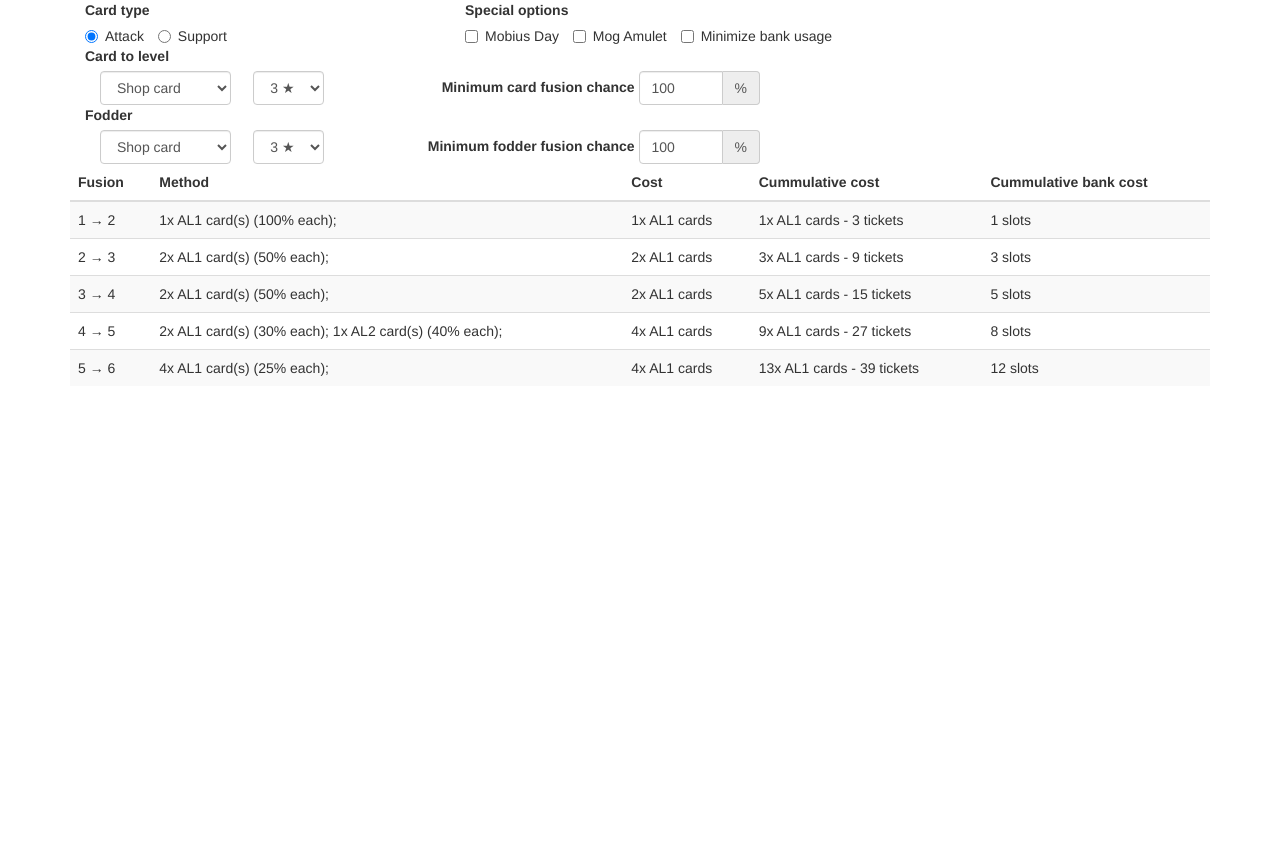
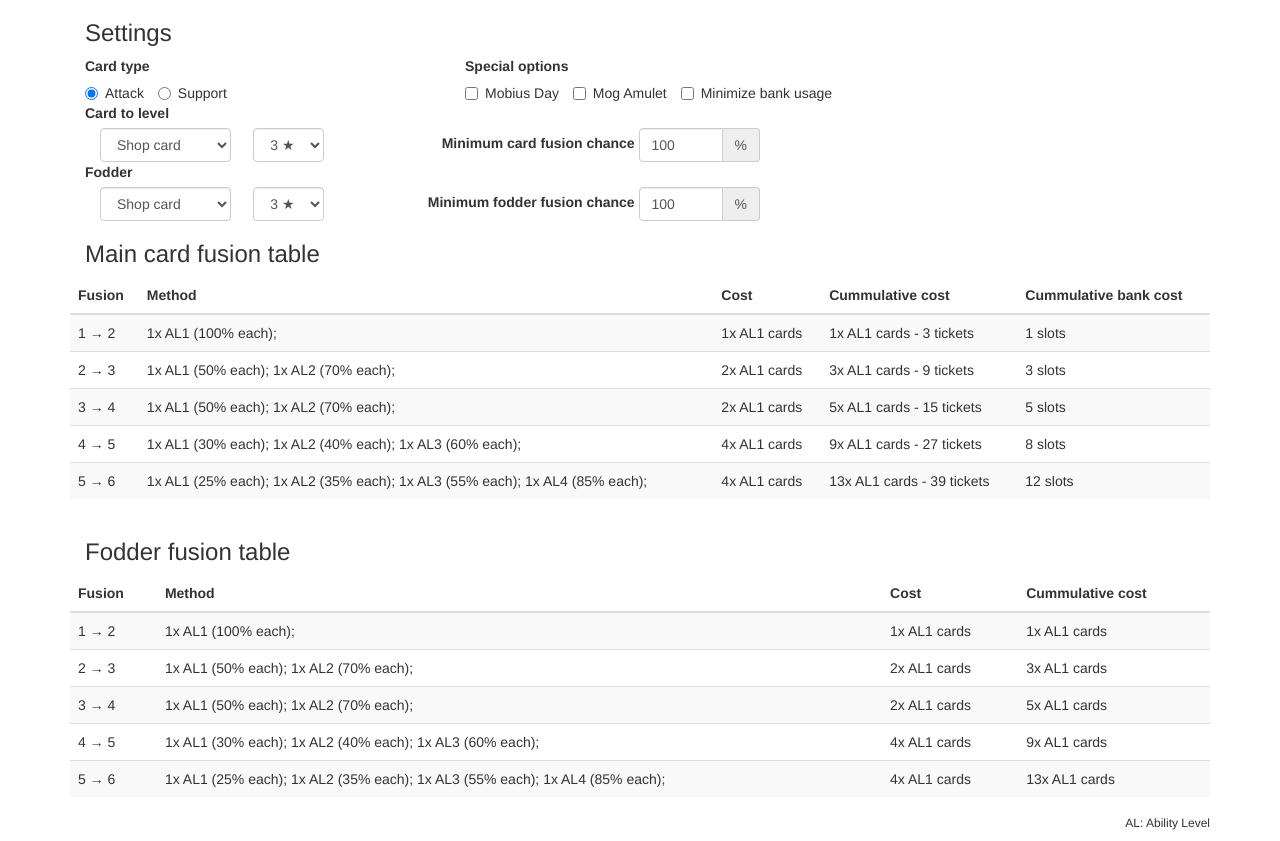
Before and after one commit to Zekareisoujin/MFFFusionCalc, a website: page index.html in a window 1280 px wide. Before the commit the page ends 800 px from the top, so only its background shows below. Drawn offline with nearby package versions, Linux system fonts and the light colour scheme.

Commit message:
Added fusion table

```diff
--- a/index.html
+++ b/index.html
@@ -15,6 +15,7 @@
 <body>
     <div class='container'>
         <div>
+            <h3 class='col-md-12'>Settings</h3>
             <form>
                 <div class='col-md-4'>
                     <label>Card type</label><br>
@@ -98,8 +99,9 @@
         <!--<div>
             <button class='btn btn-primary' id='calculate'>Calculate</button>
         </div>-->
-        <div id='result-here'>
-            <table class='table table-striped'>
+        <div>
+            <h3 class='col-md-12'>Main card fusion table</h3>
+            <table id='card-fusion-table' class='table table-striped'>
                 <thead>
                     <th>Fusion</th>
                     <th>Method</th>
@@ -110,7 +112,21 @@
                 <tbody>
                 </tbody>
             </table>
+
+            <h3 class='col-md-12'>Fodder fusion table</h3>
+            <table id='fodder-fusion-table' class='table table-striped'>
+                <thead>
+                    <th>Fusion</th>
+                    <th>Method</th>
+                    <th>Cost</th>
+                    <th>Cummulative cost</th>
+                </thead>
+                <tbody>
+                </tbody>
+            </table>
         </div>
+
+        <h6 class='text-right'>AL: Ability Level</h6>
     </div>
 
     <script src="js/calc.js?dev=' + Math.floor(Math.random() * 100"></script>
--- a/js/calc.js
+++ b/js/calc.js
@@ -153,7 +153,7 @@ FusionTable = {
 
 var Calc = function (crossRateTable, fodderRateTable) {
 
-    var fodderCost, cardCost;
+    var fodderCost, fodderFusionTable, cardFusionTable;
 
     // cbf with knapsack, gonna just go with greedy approach
     var fillSlot = function (targetLevel, slot, rate, rateTable, notGreedy) {
@@ -186,8 +186,10 @@ var Calc = function (crossRateTable, fodderRateTable) {
 
     var prepFodder = function (maxLvl, minimumRate) {
         fodderCost = [1];
+        fodderFusionTable = [];
         for (var i = 1; i < maxLvl; i++) {
             var set = fillSlot(i, 5, minimumRate, fodderRateTable);
+            fodderFusionTable.push(set);
             fodderCost[i] = fodderCost[i - 1];
             for (var j = 0; j < set.basket.length; j++) {
                 fodderCost[i] += fodderCost[set.basket[j]];
@@ -196,10 +198,10 @@ var Calc = function (crossRateTable, fodderRateTable) {
     }
 
     var calculateCardCost = function (maxLvl, minimumRate, slotCount, notGreedy) {
-        cardCost = [];
+        cardFusionTable = [];
         for (var i = 1; i < maxLvl; i++) {
             var data = fillSlot(i, slotCount, minimumRate, crossRateTable, notGreedy);
-            cardCost.push(data);
+            cardFusionTable.push(data);
         }
     }
 
@@ -207,7 +209,7 @@ var Calc = function (crossRateTable, fodderRateTable) {
         compute: function (cardLevel, cardRate, fodderLevel, fodderRate, slotCount, notGreedy) {
             prepFodder(fodderLevel, fodderRate);
             calculateCardCost(cardLevel, cardRate, slotCount, notGreedy);
-            return cardCost;
+            return { 'cardCost' : cardFusionTable, 'fodderCost' : fodderFusionTable };
         }
     }
 }
--- a/js/index.js
+++ b/js/index.js
@@ -35,42 +35,49 @@ var calculate = function () {
     var targetRateTable = FusionTable[type][mainTable][md];
     var calc = Calc(targetRateTable, FusionTable[type][fodderTable][md]);
     var ret = calc.compute(targetLevel, targetRate, fodderLevel, fodderRate, slotCount, bankSave);
+    var cardCost = ret.cardCost;
+    var fodderCost = ret.fodderCost;
+
+    var getBasketContent = function (basket) {
+        var basketContent = {};
+        for (var j = 0; j < basket.length; j++) {
+            var item = [j];
+            if (basketContent[item] == undefined) {
+                var ctn = {};
+                ctn.rate = targetRateTable[i][item];
+                ctn.count = 1;
+                basketContent[item] = ctn;
+            } else
+                basketContent[item].count++;
+        }
+        return basketContent;
+    }
 
     // Render table
     var total = 0;
     var bankTotal = 0;
-    var tbody = $('tbody').empty();
-    for (var i = 0; i < ret.length; i++) {
+    var tbody = $('#card-fusion-table tbody').empty();
+    for (var i = 0; i < cardCost.length; i++) {
         var contentStr = '';
         var costStr = '';
         var cummulativeCostStr = '';
         var cummulativeBankCostStr = '';
 
-        if (ret[i].cost > 0) {
-            total += ret[i].cost;
-            bankTotal += ret[i].basket.length;
-            var basketContent = {};
-            for (var j = 0; j < ret[i].basket.length; j++) {
-                var item = ret[i].basket[j];
-                if (basketContent[item] == undefined) {
-                    var ctn = {};
-                    ctn.rate = targetRateTable[i][item];
-                    ctn.count = 1;
-                    basketContent[item] = ctn;
-                } else
-                    basketContent[item].count++;
+        if (cardCost[i].cost > 0) {
+            total += cardCost[i].cost;
+            bankTotal += cardCost[i].basket.length;
+
+            var basketContent = getBasketContent(cardCost[i].basket)
+            for (var key in basketContent) {
+                contentStr += basketContent[key].count + 'x AL' + (parseInt(key) + 1) + ' (' + basketContent[key].rate + '% each); ';
             }
 
-            for (var key in basketContent) {
-                contentStr += basketContent[key].count + 'x AL' + (parseInt(key) + 1) + ' card(s) (' + basketContent[key].rate + '% each); ';
-            }
-
-            costStr = ret[i].cost + 'x AL1 cards';
+            costStr = cardCost[i].cost + 'x AL1 cards';
             cummulativeCostStr = total + 'x AL1 cards';
             cummulativeBankCostStr = bankTotal + ' slots';
             if (fodderCard == 'gacha')
-                cummulativeCostStr += ' - ' + CardOption[fodderCard].price[fodderRarity]*total + ' tickets';
-        }else {
+                cummulativeCostStr += ' - ' + CardOption[fodderCard].price[fodderRarity] * total + ' tickets';
+        } else {
             costStr = cummulativeCostStr = cummulativeBankCostStr = 'N/A';
             contentStr = 'Not achievable';
         }
@@ -81,6 +88,37 @@ var calculate = function () {
         tr.append($('<td>').text(costStr));
         tr.append($('<td>').text(cummulativeCostStr));
         tr.append($('<td>').text(cummulativeBankCostStr));
+
+        tbody.append(tr);
+    }
+
+    total = 0;
+    tbody = $('#fodder-fusion-table tbody').empty();
+    for (var i = 0; i < fodderCost.length; i++) {
+        var contentStr = '';
+        var costStr = '';
+        var cummulativeCostStr = '';
+
+        if (fodderCost[i].cost > 0) {
+            total += fodderCost[i].cost;
+
+            var basketContent = getBasketContent(fodderCost[i].basket)
+            for (var key in basketContent) {
+                contentStr += basketContent[key].count + 'x AL' + (parseInt(key) + 1) + ' (' + basketContent[key].rate + '% each); ';
+            }
+
+            costStr = cardCost[i].cost + 'x AL1 cards';
+            cummulativeCostStr = total + 'x AL1 cards';
+        }else {
+            costStr = cummulativeCostStr = 'N/A';
+            contentStr = 'Not achievable';
+        }
+
+        var tr = $('<tr>');
+        tr.append($('<td>').html((i + 1) + ' &rarr; ' + (i + 2)));
+        tr.append($('<td>').text(contentStr));
+        tr.append($('<td>').text(costStr));
+        tr.append($('<td>').text(cummulativeCostStr));
 
         tbody.append(tr);
     }
```
